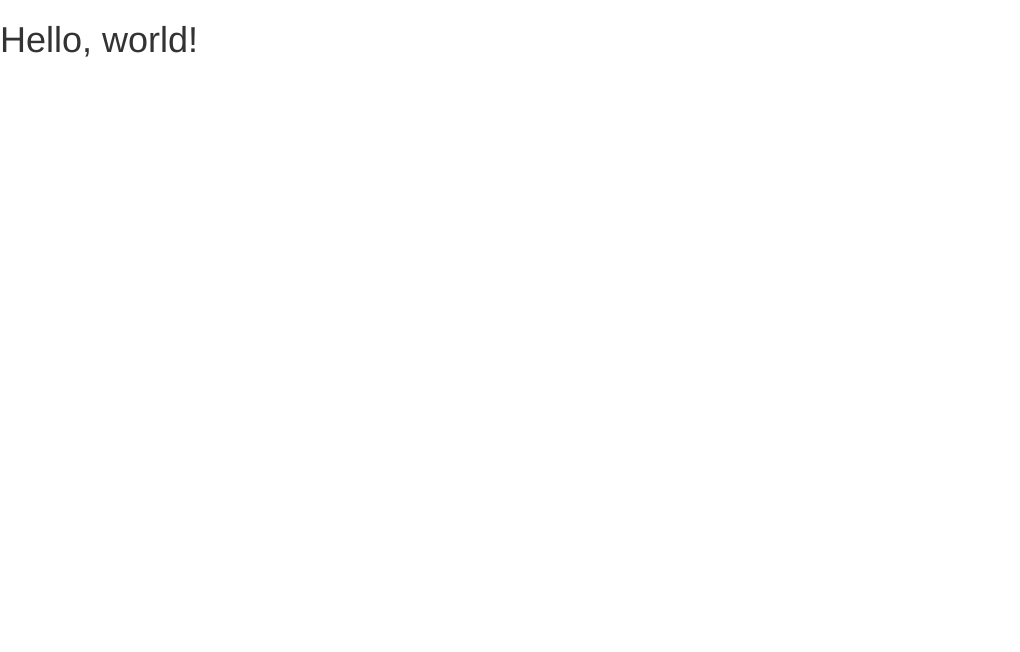
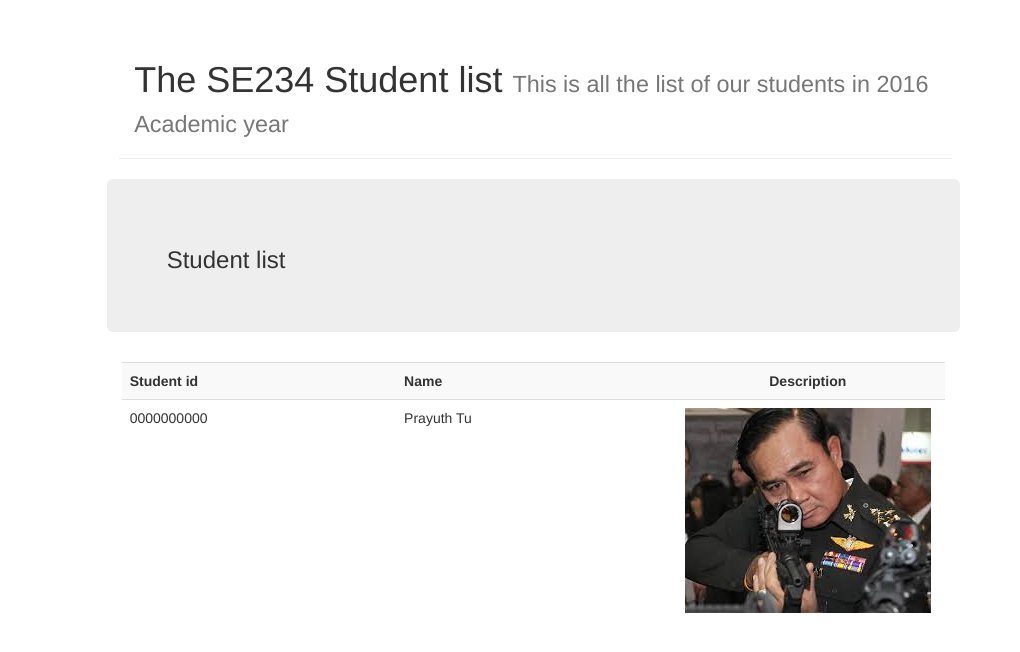
Before and after one commit to chartchai/test-travis, a website: page index.html in a window 1280 px wide. Shown: the whole page, without its empty margins (0-1020 px from the left). Drawn offline with nearby package versions, Linux system fonts and the light colour scheme.

Commit message:
update the first template

```diff
--- a/index.html
+++ b/index.html
@@ -5,7 +5,7 @@
     <meta http-equiv="X-UA-Compatible" content="IE=edge">
     <meta name="viewport" content="width=device-width, initial-scale=1">
     <!-- The above 3 meta tags *must* come first in the head; any other head content must come *after* these tags -->
-    <title>Bootstrap 101 Template</title>
+    <title>SE234 Lab2</title>
 
     <!-- Bootstrap -->
     <link href="css/bootstrap.min.css" rel="stylesheet">
@@ -18,8 +18,32 @@
     <![endif]-->
   </head>
   <body>
-    <h1>Hello, world!</h1>
-
+  <div class="container-fluid">
+	  <div class="page-header col-md-offset-1 col-md-8">
+		<h1>The SE234 Student list <small>This is all the list of our students in 2016 Academic year</small></h1>
+	 </div>
+		<div class="row">
+			<div class="jumbotron col-md-offset-1 col-md-8">
+				<h3>Student list</h3>
+			</div>
+		</div>
+		<div class="row">
+			<div class="table-responsive col-md-offset-1 col-md-8">
+				<table class="table table-striped">
+					<tr>
+						<th class="col-md-4">Student id</th>
+						<th class="col-md-4">Name </th>
+						<th class="col-md-4 text-center">Description </th>
+					</tr>
+					<tr>
+						<td>0000000000</td>
+						<td>Prayuth Tu</td>
+						<td align="center"> <a href="https://en.wikipedia.org/wiki/Prayut_Chan-o-cha"><img src="images/tu.jpg"></img></a></td>
+					</tr>
+				</table>
+			</div>
+		</div>
+	</div>
     <!-- jQuery (necessary for Bootstrap's JavaScript plugins) -->
     <script src="https://ajax.googleapis.com/ajax/libs/jquery/1.12.4/jquery.min.js"></script>
     <!-- Include all compiled plugins (below), or include individual files as needed -->
```
Also changed, not shown: images/tu.jpg (renamed from image/tu.jpg).
